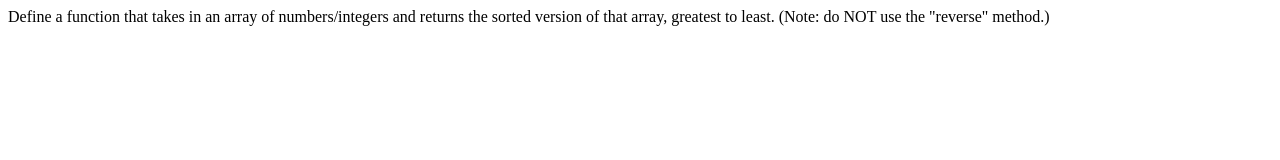
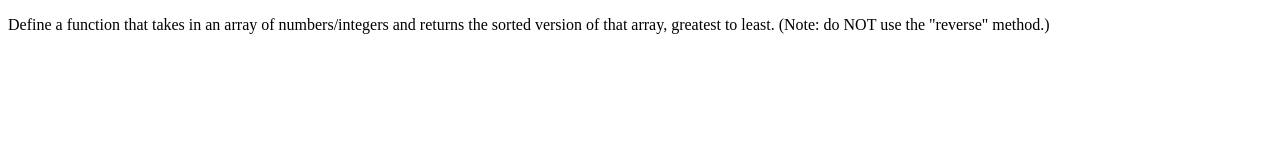
Before and after one commit to helzuby/array-problem3, a plain HTML site: page index.html in a window 1280 px wide. Drawn offline with Linux system fonts and the light colour scheme.

Commit message:
new commit

```diff
--- a/index.html
+++ b/index.html
@@ -8,7 +8,7 @@
      <title>Array-problem3</title>
  </head>
  <body>
-Define a function that takes in an array of numbers/integers and returns the sorted version of that array, greatest to least. (Note: do NOT use the "reverse" method.)
+<p>Define a function that takes in an array of numbers/integers and returns the sorted version of that array, greatest to least. (Note: do NOT use the "reverse" method.)</p>
 
 </body>
 </html>
--- a/script.js
+++ b/script.js
@@ -15,7 +15,7 @@ function sortNumber(integers){
 
 console.log(sortNumber(integers));
 
-
+//Another method
 integers.sort(function (a,b) {return a-b});
 integers.sort(function (a,b) {return b-a});
 
```
